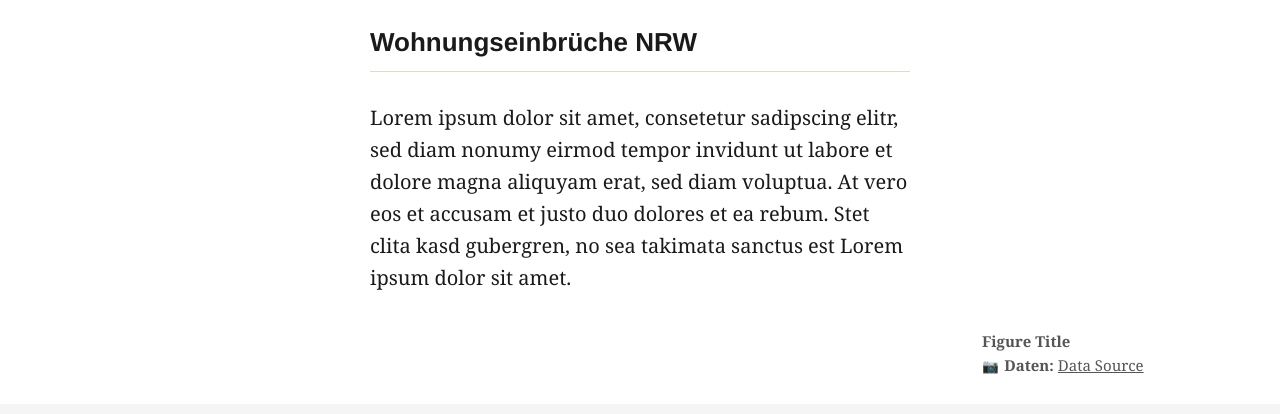
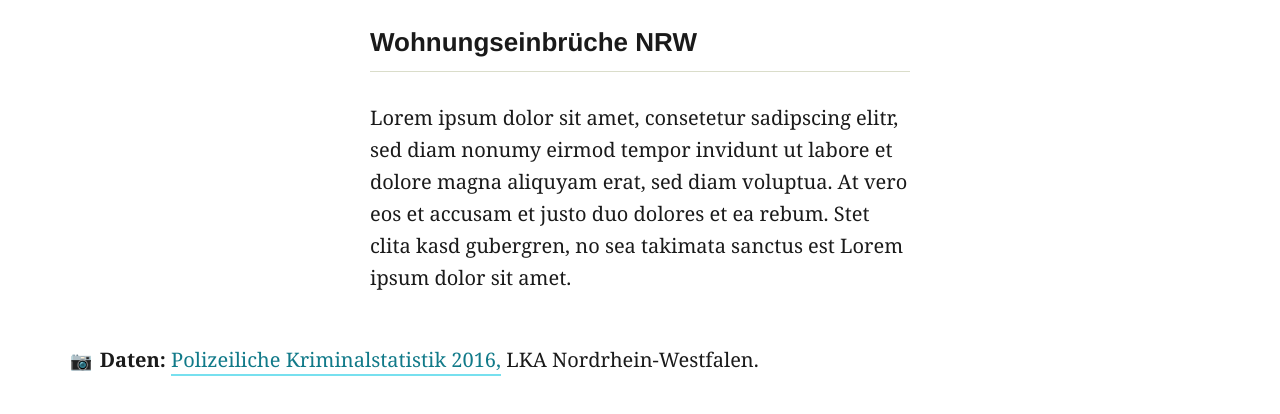
Before and after one commit to correctiv/viz-ruhr-wohnungseinbrueche, a website: page src/index.html in a window 1280 px wide. Drawn offline with Linux system fonts and the light colour scheme; files whose address does not match are found by name; a web font is replaced by a local one.

Commit message:
Add data source info and adjust data credits.

```diff
--- a/src/index.html
+++ b/src/index.html
@@ -26,16 +26,12 @@
               <section class="cor-viz-wed__section">
                 <div data-riot-mount="cor-viz-wed__app"></div>
               </section>
-              <figcaption class="figure__caption">
-
-                <div class="figure__title"><p>Figure Title</p></div>
-                <div class="figure__credits">
-                  <p><strong>Daten:</strong> <a href="">Data Source</a></p>
-                </div>
-
-              </figcaption>
             </div>
           </figure>
+          <div class="figure__credits">
+            <p><strong>Daten:</strong>
+            <a href="http://www.polizei.nrw.de/artikel__15554.html">Polizeiliche Kriminalstatistik 2016,</a> LKA Nordrhein-Westfalen.</p>
+          </div>
 
         </div>
       </section>
```
